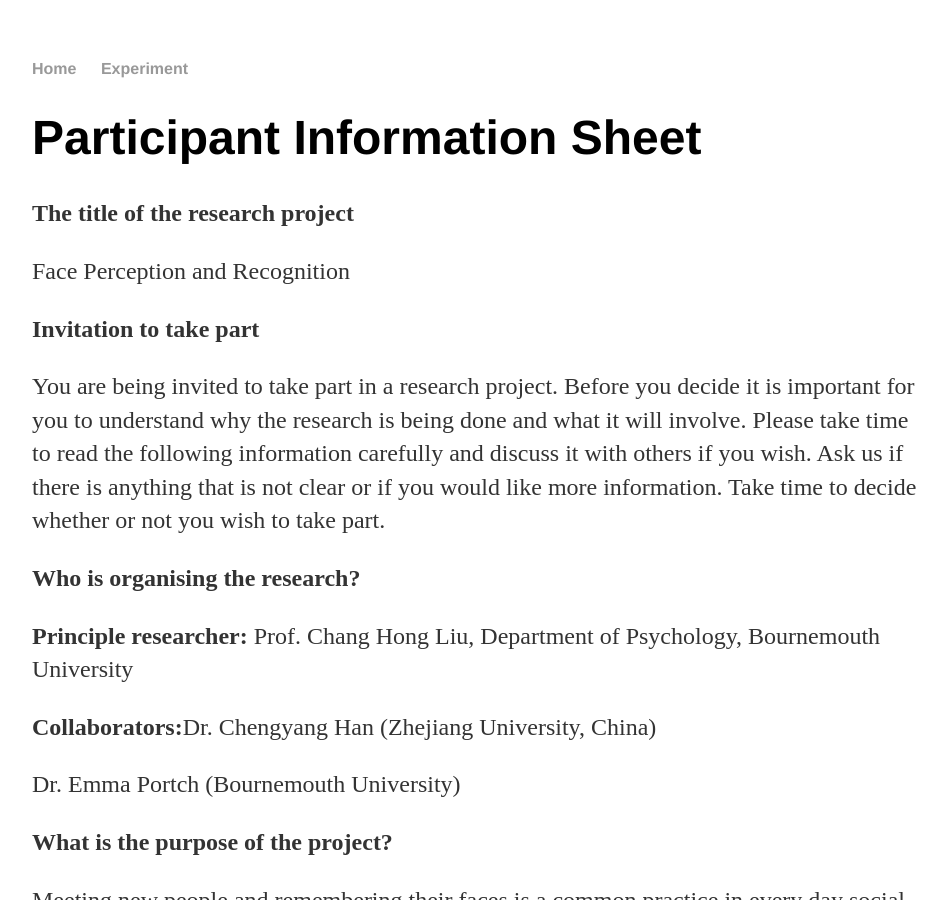
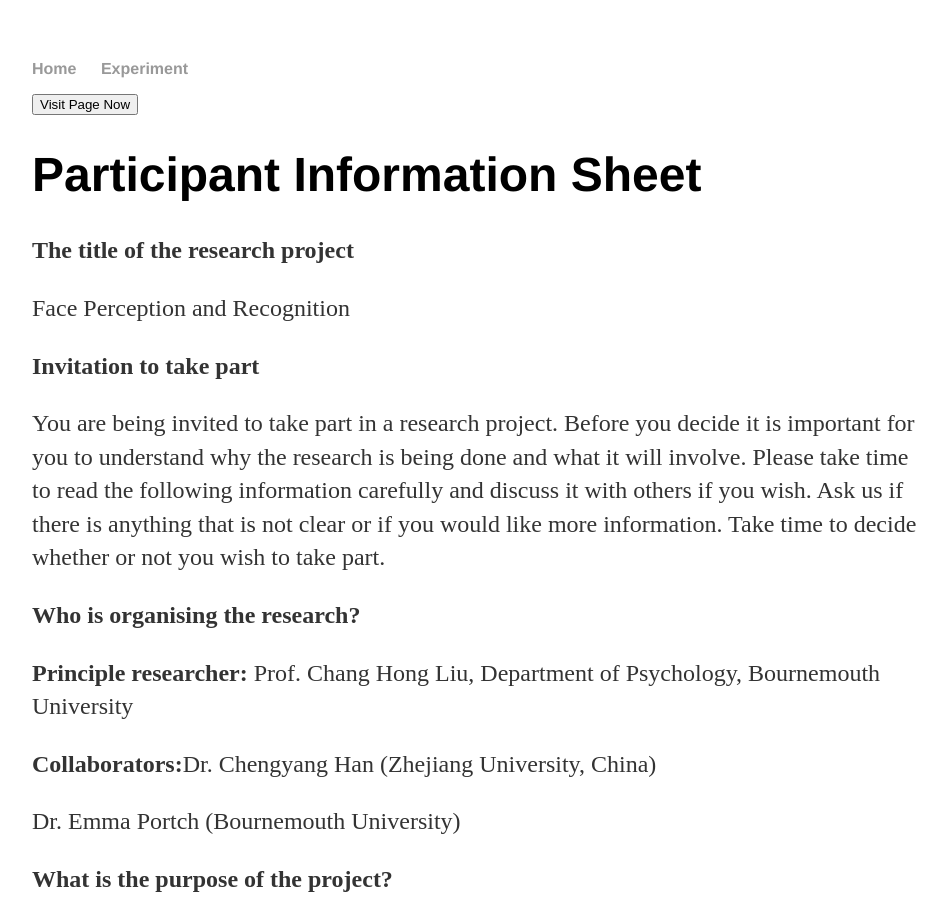
Before and after one commit to chengyanghan/chengyanghan.github.io, a Jekyll site: the page built from experiment/cfmt/index.html, in a window 1280 px wide and 900 px high. Shown: the whole window, without its empty margins (160-1107 px from the left). Built offline with Jekyll 4.4.1, drawn with Linux system fonts in a browser that asks for light colours.

Commit message:
Update index.html

```diff
--- a/experiment/cfmt/index.html
+++ b/experiment/cfmt/index.html
@@ -3,6 +3,7 @@ layout: defaultExp
 title: Chengyang Han
 ---
 <div class="blurb">
+	<a href="https://pavlovia.org/run/chengyang/cfmt_morphed3/html/"><button>Visit Page Now</button></a>
 	<h1>Participant Information Sheet</h1>
 	<p><b>The title of the research project </b></p>
 
```
